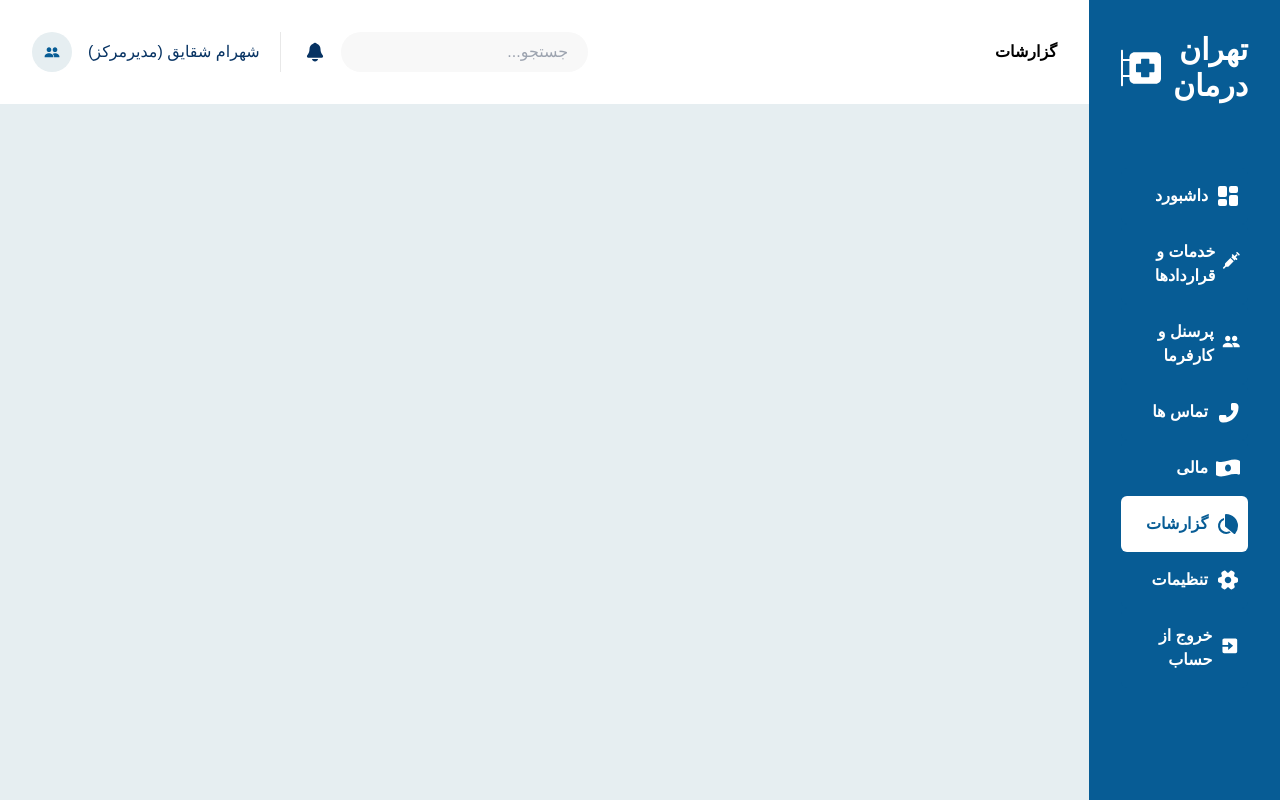
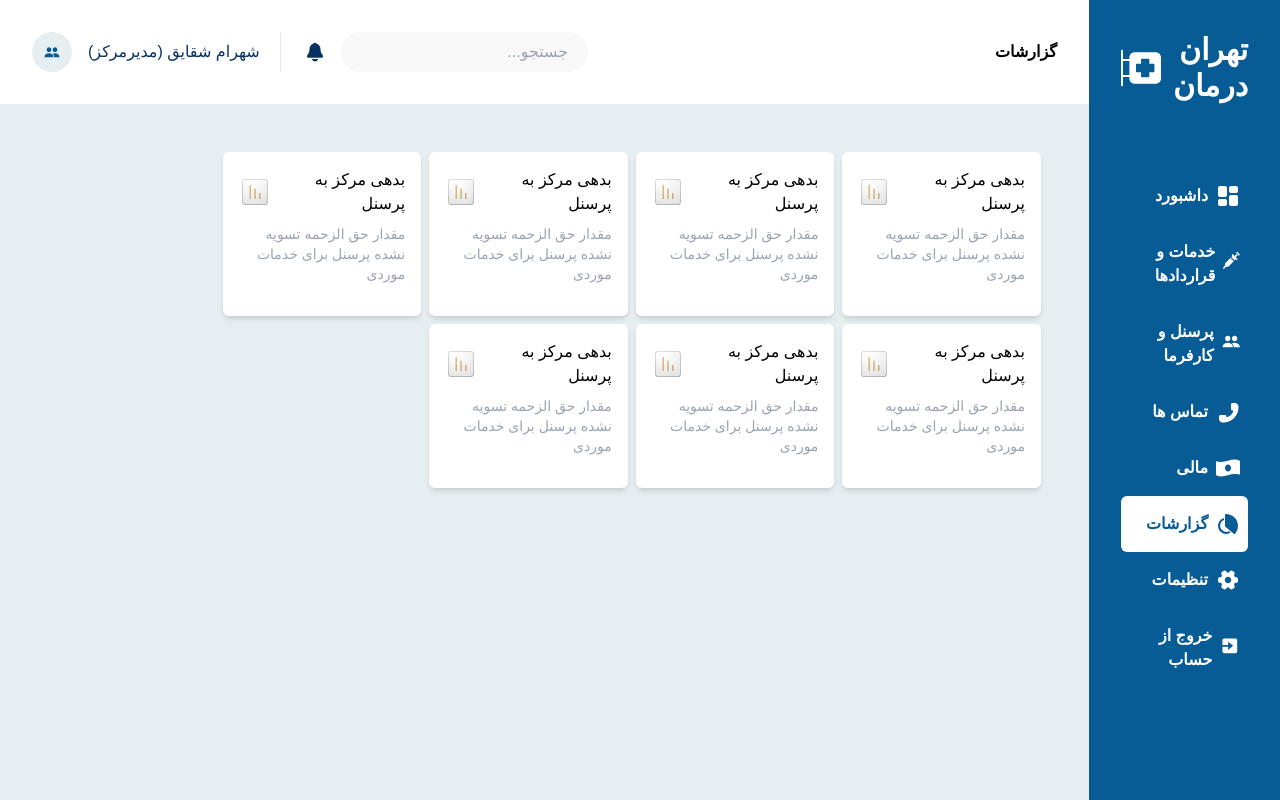
Before and after one commit to daway0/newtd, a Django app: page /crm/reports/ in a window 1280 px wide. Run offline with Django 5.2, Linux system fonts and the light colour scheme; some libraries are stand-ins or nearby versions; some web fonts are replaced.

Commit message:
reprots initiated

```diff
--- a/src/crm/static/css/output.css
+++ b/src/crm/static/css/output.css
@@ -672,17 +676,17 @@ video {
   width: auto;
 }
 
-.w-full {
-  width: 100%;
-}
-
 .w-fit {
   width: -moz-fit-content;
   width: fit-content;
 }
 
-.w-3 {
-  width: 0.75rem;
+.w-full {
+  width: 100%;
+}
+
+.w-8 {
+  width: 2rem;
 }
 
 .basis-1\/2 {
--- a/src/crm/templates/reports/main.html
+++ b/src/crm/templates/reports/main.html
@@ -1,5 +1,90 @@
 {% extends "base/base.html" %}
 {% load crm_extras %}
+{% load static %}
 {% block breadcrumb %}
 {% make_breadcrumb "گزارشات" %}
 {% endblock breadcrumb %}
+
+
+{% block content %}
+    <div class="w-full flex flex-wrap p-4 gap-2">
+        <div class="flex flex-col basis-1/5 p-4 rounded-md gap-2 bg-white shadow-md select-none cursor-pointer hover:bg-yellow-50">
+            <div class="flex flex-row justify-between items-center">
+                <span>بدهی مرکز به پرسنل</span>
+                <img class="w-8 h-8" src="{% static 'svg/artifacts.svg' %}#c_report_64" alt="">
+            </div>
+            <div class="text-gray text-sm">
+                مقدار حق الزحمه تسویه نشده پرسنل برای خدمات موردی
+            </div>
+            <div></div>
+            <div></div>
+        </div>
+        <div class="flex flex-col basis-1/5 p-4 rounded-md gap-2 bg-white shadow-md select-none cursor-pointer hover:bg-yellow-50">
+            <div class="flex flex-row justify-between items-center">
+                <span>بدهی مرکز به پرسنل</span>
+                <img class="w-8 h-8" src="{% static 'svg/artifacts.svg' %}#c_report_64" alt="">
+            </div>
+            <div class="text-gray text-sm">
+                مقدار حق الزحمه تسویه نشده پرسنل برای خدمات موردی
+            </div>
+            <div></div>
+            <div></div>
+        </div>
+        <div class="flex flex-col basis-1/5 p-4 rounded-md gap-2 bg-white shadow-md select-none cursor-pointer hover:bg-yellow-50">
+            <div class="flex flex-row justify-between items-center">
+                <span>بدهی مرکز به پرسنل</span>
+                <img class="w-8 h-8" src="{% static 'svg/artifacts.svg' %}#c_report_64" alt="">
+            </div>
+            <div class="text-gray text-sm">
+                مقدار حق الزحمه تسویه نشده پرسنل برای خدمات موردی
+            </div>
+            <div></div>
+            <div></div>
+        </div>
+        <div class="flex flex-col basis-1/5 p-4 rounded-md gap-2 bg-white shadow-md select-none cursor-pointer hover:bg-yellow-50">
+            <div class="flex flex-row justify-between items-center">
+                <span>بدهی مرکز به پرسنل</span>
+                <img class="w-8 h-8" src="{% static 'svg/artifacts.svg' %}#c_report_64" alt="">
+            </div>
+            <div class="text-gray text-sm">
+                مقدار حق الزحمه تسویه نشده پرسنل برای خدمات موردی
+            </div>
+            <div></div>
+            <div></div>
+        </div>
+        <div class="flex flex-col basis-1/5 p-4 rounded-md gap-2 bg-white shadow-md select-none cursor-pointer hover:bg-yellow-50">
+            <div class="flex flex-row justify-between items-center">
+                <span>بدهی مرکز به پرسنل</span>
+                <img class="w-8 h-8" src="{% static 'svg/artifacts.svg' %}#c_report_64" alt="">
+            </div>
+            <div class="text-gray text-sm">
+                مقدار حق الزحمه تسویه نشده پرسنل برای خدمات موردی
+            </div>
+            <div></div>
+            <div></div>
+        </div>
+        <div class="flex flex-col basis-1/5 p-4 rounded-md gap-2 bg-white shadow-md select-none cursor-pointer hover:bg-yellow-50">
+            <div class="flex flex-row justify-between items-center">
+                <span>بدهی مرکز به پرسنل</span>
+                <img class="w-8 h-8" src="{% static 'svg/artifacts.svg' %}#c_report_64" alt="">
+            </div>
+            <div class="text-gray text-sm">
+                مقدار حق الزحمه تسویه نشده پرسنل برای خدمات موردی
+            </div>
+            <div></div>
+            <div></div>
+        </div>
+        <div class="flex flex-col basis-1/5 p-4 rounded-md gap-2 bg-white shadow-md select-none cursor-pointer hover:bg-yellow-50">
+            <div class="flex flex-row justify-between items-center">
+                <span>بدهی مرکز به پرسنل</span>
+                <img class="w-8 h-8" src="{% static 'svg/artifacts.svg' %}#c_report_64" alt="">
+            </div>
+            <div class="text-gray text-sm">
+                مقدار حق الزحمه تسویه نشده پرسنل برای خدمات موردی
+            </div>
+            <div></div>
+            <div></div>
+        </div>
+    </div>
+
+{% endblock content %}
```
Also changed, not shown: other parts of src/crm/static/css/output.css (+31 -16 lines), reqs.txt (added, +7 -0 lines), src/crm/static/js/data_tabels.js (+1 -11 lines), src/crm/static/svg/artifacts.svg (added).
